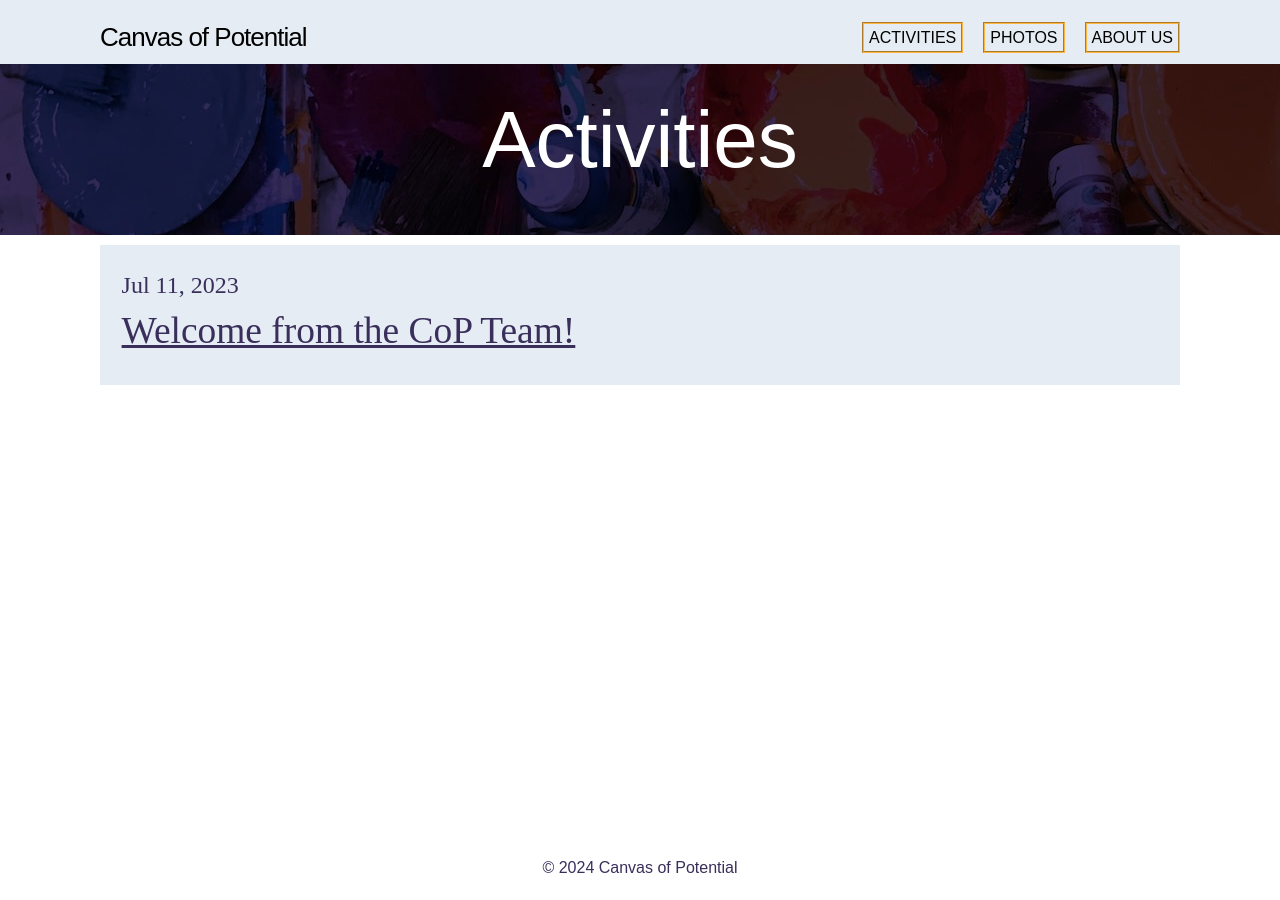
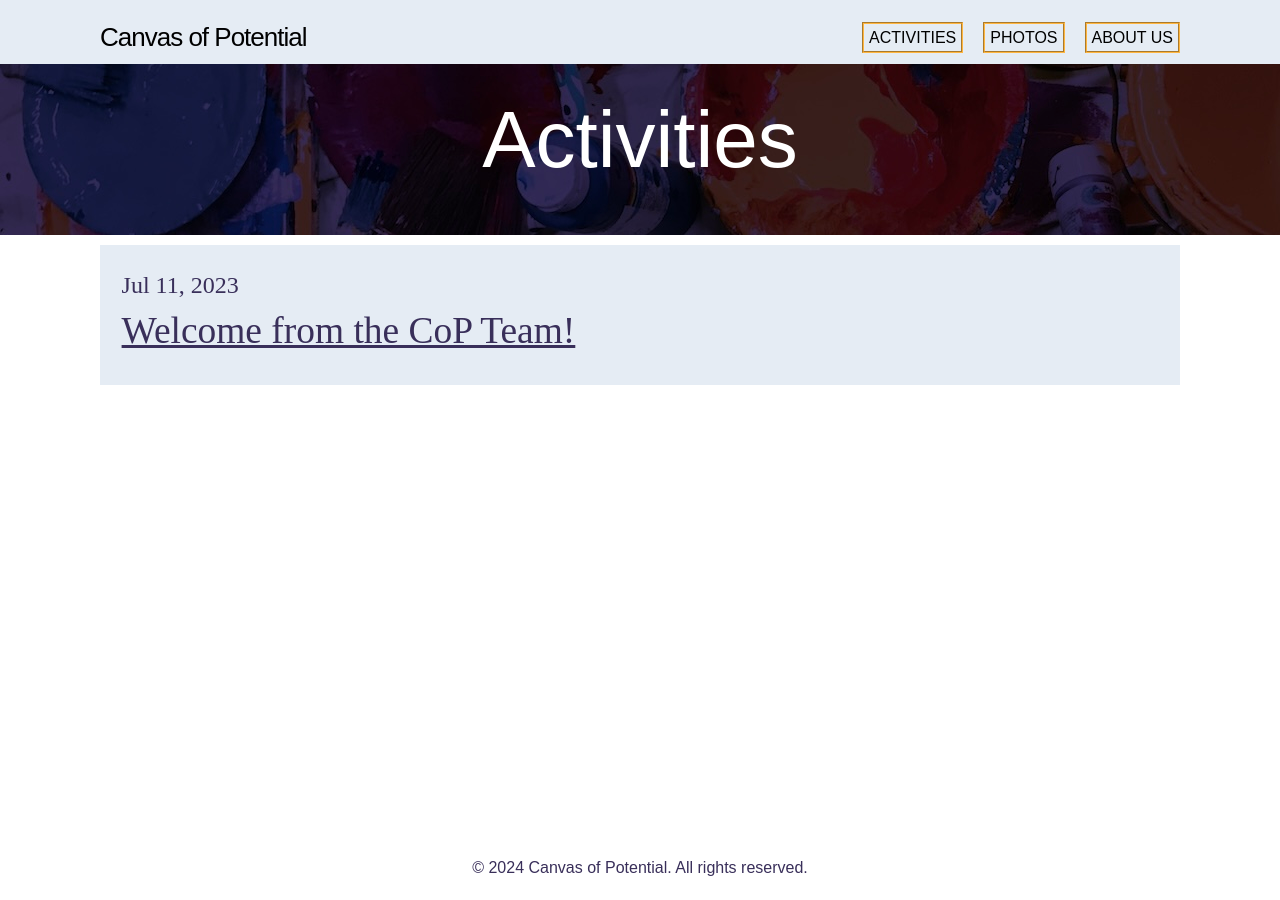
Before and after one commit to canvasofpotential/canvasofpotential.github.io, a Jekyll site: the page built from docs/news.md, in a window 1280 px wide. Built offline with Jekyll 4.4.1, drawn with Linux system fonts in a browser that asks for light colours; some web fonts are replaced.

Commit message:
Updated footer

```diff
--- a/docs/_includes/footer.html
+++ b/docs/_includes/footer.html
@@ -2,7 +2,7 @@
   <data class="u-url" href="{{ "/" | relative_url }}"></data>
 
   <div class="wrapper">
-    <p id="footer-description">© 2024 Canvas of Potential</p>
+    <p id="footer-description">© 2024 Canvas of Potential. All rights reserved.</p>
   </div>
 </footer>
 
--- a/docs/_layouts/home.html
+++ b/docs/_layouts/home.html
@@ -52,7 +52,7 @@ Lorem ipsum dolor sit amet, consectetur adipiscing elit, sed do eiusmod tempor i
 
         <div class="mySlides fade">
           <div class="numbertext">4 / 5</div>
-          <img class="exhibit-img" src="/assets/images/home/artwork/RBG-BUNNY_FCSN.jpg" style="width:100%">
+          <img class="exhibit-img" src="/assets/images/home/artwork/RGB-BUNNY_FCSN.jpg" style="width:100%">
           <div class="text"><i>RBG-Bunny</i> by FCSN</div>
         </div>
 
```
